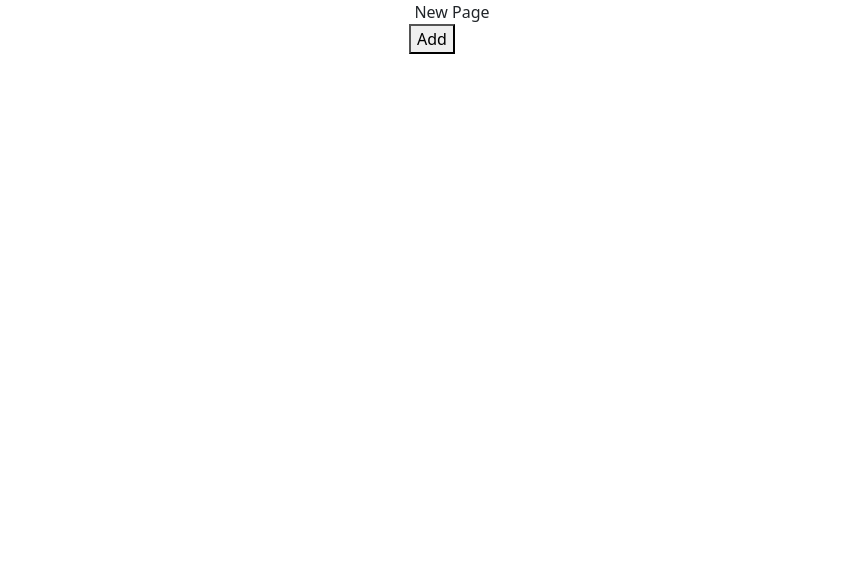
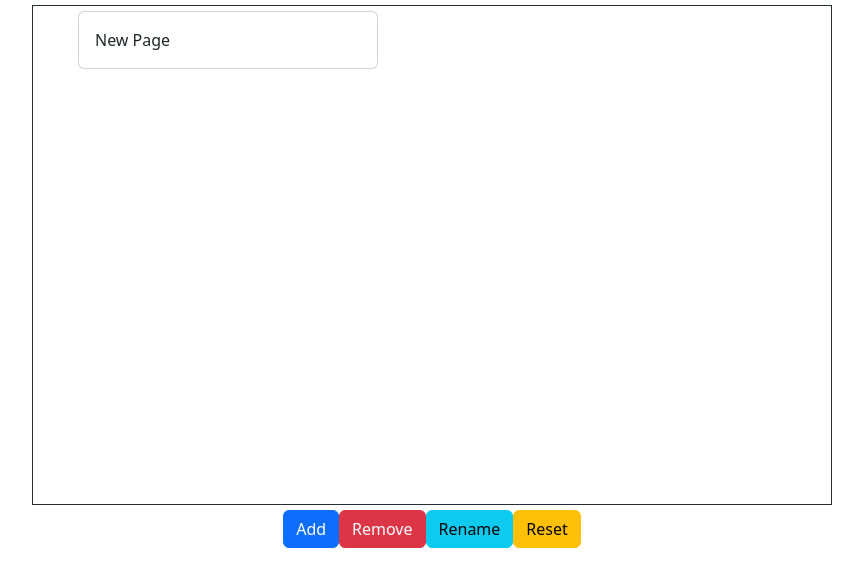
Before and after one commit to Kurusso/MCCTaskReact, a React (Create React App) app in the folder react-app/: page / in a window 1280 px wide. Both pictures are taken after a click on the button "Add". Shown: the top 586 px of the page, without its empty margins (208-1071 px from the left). Built offline with nearby package versions, Linux system fonts and the light colour scheme.

Commit message:
ready with redux

```diff
--- a/react-app/src/App.css
+++ b/react-app/src/App.css
@@ -1,7 +1,9 @@
-.App {
-  text-align: center;
+.margintop {
+  margin-top: 5px;
 }
-
+.padding5{
+  padding:5px
+}
 .App-logo {
   height: 40vmin;
   pointer-events: none;
@@ -12,7 +14,15 @@
     animation: App-logo-spin infinite 20s linear;
   }
 }
-
+.scrollable-container {
+  height: 500px;
+  width: 800px;
+  overflow-y: auto;
+  overflow-x: auto;
+  border: #282c34;
+  border-width: 1px;
+  border-style: solid;
+}
 .App-header {
   background-color: #282c34;
   min-height: 100vh;
--- a/react-app/src/App.js
+++ b/react-app/src/App.js
@@ -1,29 +1,65 @@
-import logo from './logo.svg';
 import './App.css';
-import { useState } from 'react';
 import TreeNode from './components/TreeNode';
 import { useDispatch, useSelector } from 'react-redux';
-import { addElemActionCreator } from './reducers/reducer';
+import { Button, InputGroup, FormControl } from 'react-bootstrap';
+import { addElemActionCreator, deleteElemActionCreator, chooseNodeActionCreator, changeNameIsChangingActionCreator, setNameToChangeActionCreator, assertNameToChangeActionCreator, resetActionCreator } from './reducers/reducer';
 
 function App() {
   const state = useSelector(state=>state.mainPage)
   const dispatch = useDispatch()
-  console.log(state)
   const addElem = () =>{
     dispatch(addElemActionCreator(state.chosenPage))
   }
+
+  const deleteElem = () =>{
+    dispatch(deleteElemActionCreator(state.chosenPage))
+    dispatch(chooseNodeActionCreator(0))
+  }
+  const editName = () =>{
+    dispatch(changeNameIsChangingActionCreator())
+  }
+  const handleChange = (event) =>{
+    dispatch(setNameToChangeActionCreator(event.target.value))
+  }
+  const handleKeyDown = (event) =>{
+    if (event.key === "Enter") {
+      dispatch(assertNameToChangeActionCreator(state.nameToChange))
+      }
+  }
+  const reset = () => {
+    dispatch(resetActionCreator())
+  }
   return (
-    <div className="App">
-      {
+    <div className="App ">
+      <div className='margintop d-flex justify-content-center align-items-center'>
+        <div className='scrollable-container padding5'>
+        {state.tree != null && state.tree.map((value) => (
+          <TreeNode children={value.children} id={value.id} name={value.name} />
+        ))}
+      </div>
+    </div>
+      <div className="margintop d-flex justify-content-center align-items-center">
+        <Button  variant="primary" onClick={addElem}>Add</Button>
+        <Button variant="danger" onClick={deleteElem}>Remove</Button>
+        <Button variant="info" onClick={editName}>Rename</Button>
+        <Button variant="warning" onClick={reset}>Reset</Button>
+      </div>
+      <div className="margintop d-flex justify-content-center align-items-center">
+      {state.condition && (
+          <InputGroup  style={{width:'285px'}} className="mb-3">
+            <FormControl
+              placeholder="Choose element"
+              value={state.nameToChange}
+              onChange={handleChange}
+              onKeyDown={handleKeyDown}
+            />
+          </InputGroup>
+        )}
+      </div>
+    </div>
 
-      state.tree!=null && state.tree.map((value)=>{
-        return <TreeNode children={value.children} id={value.id} name={value.name}/>
-      })
-
-      }
-      <button onClick={addElem}>Add</button>
-    </div>
   );
 }
 
+
 export default App;
--- /dev/null
+++ b/react-app/src/auxiliary/auxiliary-functions.js
@@ -0,0 +1,42 @@
+export function findAndAddElement(tree, targetId) {
+
+    for (let i = 0; i < tree.length; i++) {
+      if (tree[i].id === targetId) {
+        tree[i].children.push({children:[],name:"New Page",id:crypto.randomUUID()})
+        return true;
+      }
+      if (tree[i].children && tree[i].children.length > 0) {
+        if (findAndAddElement(tree[i].children, targetId)) {
+          return true;
+        }
+      }
+    }
+  }
+
+ export function findAndRemoveElement(tree, targetId) {
+    for (let i = 0; i < tree.length; i++) {
+      if (tree[i].id === targetId) {
+        tree.splice(i, 1);
+        return true;
+      }
+      if (tree[i].children && tree[i].children.length > 0) {
+        if (findAndRemoveElement(tree[i].children, targetId)) {
+          return true;
+        }
+      }
+    }
+  }
+
+ export function findAndModifyElement(tree, targetId, newName) {
+    for (let i = 0; i < tree.length; i++) {
+      if (tree[i].id === targetId) {
+        tree[i].name = newName;
+        return true;
+      }
+      if (tree[i].children && tree[i].children.length > 0) {
+        if (findAndModifyElement(tree[i].children, targetId, newName)) {
+          return true;
+        }
+      }
+    }
+  }
--- a/react-app/src/components/TreeNode.js
+++ b/react-app/src/components/TreeNode.js
@@ -1,25 +1,36 @@
-import { useState } from "react";
+import { useEffect, useState } from "react";
 import { useDispatch, useSelector } from "react-redux";
 import { chooseNodeActionCreator } from "../reducers/reducer";
-
+import { Card } from "react-bootstrap";
 function TreeNode(props) {
     const state = useSelector(state=>state.mainPage)
     const dispatch = useDispatch()
+    const [isSelected, setIsSelected] = useState("");
     const setId = () =>{
-        dispatch(chooseNodeActionCreator(props.id))
+        if(isSelected===""){
+        dispatch(chooseNodeActionCreator(props.id, props.name))
+        setIsSelected("info")
+        }
+        else{
+            dispatch(chooseNodeActionCreator(0, ""))
+            setIsSelected("")
+        }
     }
+    useEffect(()=>{
+        if(state.chosenPage !== props.id){
+        setIsSelected("")
+        }
+    },[state.chosenPage, props.id])
     return(
-        <div style={{marginLeft:'40px'}}>
-            <div onClick={setId}>{props.name}</div>
-            {
+        <div style={{ marginLeft: '40px' }}>
+      <Card style={{width:'300px'}} bg={isSelected} onClick={setId}>
+        <Card.Body>{props.name}</Card.Body>
+      </Card>
 
-            props.children!=null && props.children.map((value)=>{
-            return <TreeNode children={value.children} id={value.id} name={value.name}/>
-            })
-
-            }
-
-        </div>
+      {props.children != null && props.children.map((value) => (
+        <TreeNode children={value.children} id={value.id} name={value.name} />
+      ))}
+    </div>
     )
 }
 export default TreeNode;
--- a/react-app/src/reducers/reducer.js
+++ b/react-app/src/reducers/reducer.js
@@ -1,43 +1,71 @@
+
+import { findAndModifyElement, findAndRemoveElement, findAndAddElement } from "../auxiliary/auxiliary-functions"
+
 const SET_CHOSEN ="SET_CHOSEN"
 const ADD_PAGE = "ADD_PAGE"
+const DELETE_PAGE = "DELETE_PAGE"
+const SET_CONDITION = "SET_CONDITION"
+const SET_CHANGE_NAME = "SET_CHANGE_NAME"
+const ASSERT_CHANGE_NAME = "ASSERT_CHANGE_NAME"
+const RESET = "RESET"
 let initialState = {
     chosenPage: 0,
     tree: [],
-    test: "test"
+    nameIsChanging: false,
+    nameToChange: ""
 }
 
 const mainReducer = (state=initialState, action) =>{
     let newState = {...state}
     switch(action.type){
         case(SET_CHOSEN):
-            newState.chosenPage=action.id
+          newState.chosenPage=action.id
+          newState.nameToChange=action.name
+          return newState
+        case(ADD_PAGE):
+          action.id===0? newState.tree.push({children:[],name:"New Page",id:crypto.randomUUID()}): findAndAddElement(newState.tree, action.id)
+          return newState
+        case(DELETE_PAGE):
+          if (action.id!==0) { findAndRemoveElement(newState.tree, action.id)}
             return newState
-        case(ADD_PAGE):
-            action.id==0? newState.tree.push({children:[],name:"New Page",id:crypto.randomUUID()}): findAndModifyElement(newState.tree, action.id)
-            return newState
+        case(SET_CONDITION):
+          newState.condition=!newState.condition
+          return newState
+        case(SET_CHANGE_NAME):
+          newState.nameToChange=action.value
+          return newState
+        case(ASSERT_CHANGE_NAME):
+          findAndModifyElement(newState.tree, newState.chosenPage, action.value)
+          return newState
+        case(RESET):
+          newState.chosenPage=0
+          newState.tree = []
+          newState.nameIsChanging = false
+          newState.nameToChange = ""
+          return newState
         default:
-            return newState;
+          return newState;
     }
 }
 export function addElemActionCreator(id){
     return {type:ADD_PAGE, id:id}
 }
-export function chooseNodeActionCreator(id){
-    return {type:SET_CHOSEN, id:id}
+export function chooseNodeActionCreator(id, name){
+    return {type:SET_CHOSEN, id:id, name:name}
+}
+export function deleteElemActionCreator(id){
+    return {type:DELETE_PAGE, id:id}
+}
+export function changeNameIsChangingActionCreator(){
+  return {type: SET_CONDITION}
+}
+export function setNameToChangeActionCreator(value){
+  return {type:SET_CHANGE_NAME, value:value}
+}
+export function assertNameToChangeActionCreator(value){
+  return {type:ASSERT_CHANGE_NAME, value:value}
+}
+export function resetActionCreator() {
+  return {type:RESET}
 }
 export default mainReducer;
-
-function findAndModifyElement(tree, targetId) {
-    for (let i = 0; i < tree.length; i++) {
-      if (tree[i].id === targetId) {
-        tree[i].children.push({children:[],name:"New Page",id:crypto.randomUUID()})
-        return true;
-      }
-      if (tree[i].children && tree[i].children.length > 0) {
-        if (findAndModifyElement(tree[i].children, targetId)) {
-          return true;
-        }
-      }
-    }
-    return false;
-  }
```
